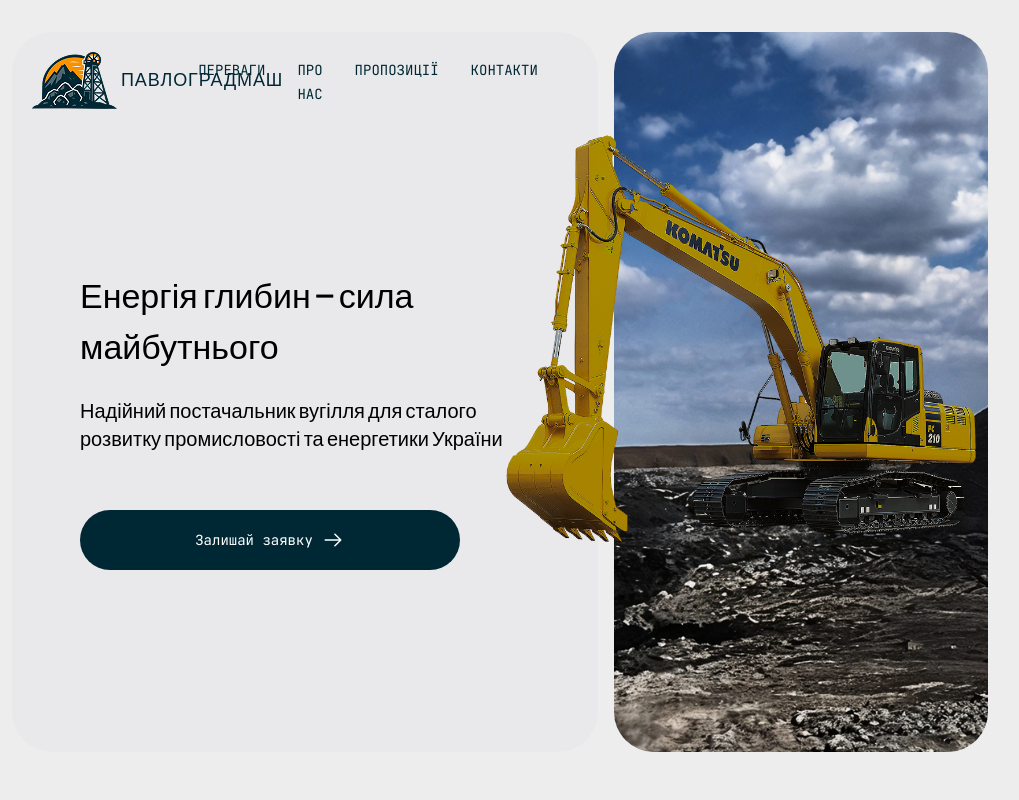
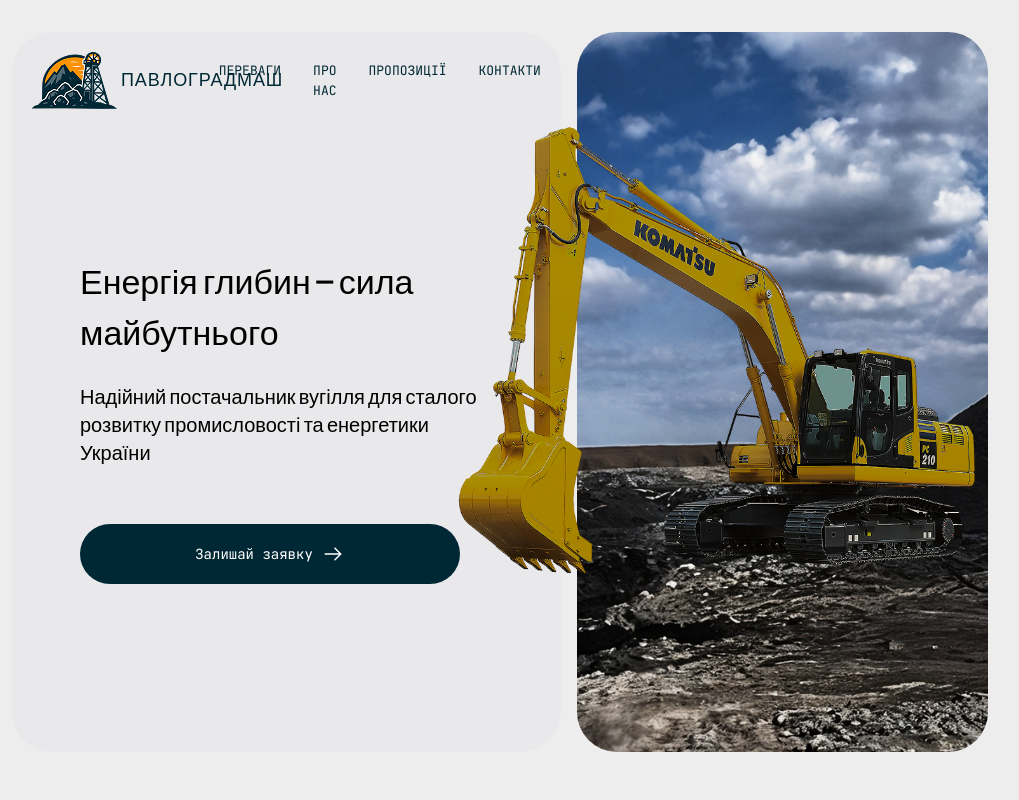
Before and after one commit to makson10/pavlogradmash, a React (Vite) app: page / in a window 1280 px wide. Shown: the top 800 px of the page, without its empty margins (140-1159 px from the left). Built offline with nearby package versions, Linux system fonts and the light colour scheme.

Commit message:
feat: add laptop responsive design

```diff
--- a/src/Home.tsx
+++ b/src/Home.tsx
@@ -7,9 +7,6 @@
 import OurPartners from './components/OurPartners/OurPartners';
 import Contacts from './components/Contacts/Contacts';
 import Footer from './components/Footer/Footer';
-
-// TODO:
-//? fix responsive design for laptop and big tablet
 
 const Home = () => (
 	<div className="min-w-screen min-h-screen max-sm:overflow-x-hidden">
--- a/src/components/AboutUs/AboutUs.tsx
+++ b/src/components/AboutUs/AboutUs.tsx
@@ -8,7 +8,7 @@
 			<SectionTitle title="ПРО НАШЕ ПІДПРИЄМСТВО" />
 		</div>
 		<div
-			className="rounded-[40px] bg-[#E9E9EB] mx-40 p-10 flex flex-row gap-12 max-sm:mx-8 max-sm:p-6 max-sm:flex-col max-sm:gap-8 md:max-lg:p-0 md:max-lg:m-0 md:max-lg:px-6 md:max-lg:py-4 md:max-lg:gap-10"
+			className="rounded-[40px] bg-[#E9E9EB] mx-40 p-10 flex flex-row gap-12 max-sm:mx-8 max-sm:p-6 max-sm:flex-col max-sm:gap-8 md:max-lg:p-0 md:max-lg:m-0 md:max-lg:px-6 md:max-lg:py-4 md:max-lg:gap-10 lg:max-xl:m-0"
 			id="about">
 			<ImageSlider />
 			<ImageText />
--- a/src/components/Advantages/AdvantagesList.tsx
+++ b/src/components/Advantages/AdvantagesList.tsx
@@ -2,7 +2,7 @@
 import { FirstIcon, SecondIcon, ThirdIcon, FourthIcon } from './Icons';
 
 const AdvantagesList = () => (
-	<div className="mx-28 flex flex-row justify-between gap-12 max-sm:flex-col max-sm:mx-0 max-sm:justify-center max-sm:gap-6 md:max-lg:grid md:max-lg:grid-cols-2 md:max-lg:gap-8 md:max-lg:mx-8">
+	<div className="mx-28 flex flex-row justify-between gap-12 max-sm:flex-col max-sm:mx-0 max-sm:justify-center max-sm:gap-6 md:max-lg:grid md:max-lg:grid-cols-2 md:max-lg:gap-8 md:max-lg:mx-8 lg:max-xl:mx-[4%]">
 		<AdvantageCard
 			icon={<FirstIcon />}
 			title="Висока якість вугілля"
--- a/src/components/Header/Header.tsx
+++ b/src/components/Header/Header.tsx
@@ -3,7 +3,7 @@
 
 const Header = () => (
 	<header
-		className="min-w-full px-30 flex flex-row gap-4 max-sm:px-0 max-sm:flex-col md:max-lg:p-0 md:max-lg:flex-row"
+		className="min-w-full px-30 flex flex-row gap-4 max-sm:px-0 max-sm:flex-col md:max-lg:p-0 md:max-lg:flex-row lg:max-xl:px-12"
 		id="home">
 		<InformationSection />
 		<ImageSection />
--- a/src/components/Header/InformationSection.tsx
+++ b/src/components/Header/InformationSection.tsx
@@ -1,8 +1,8 @@
+import NavigationHeader from './NavigationHeader';
 import InformationText from './InformationText';
-import NavigationHeader from './NavigationHeader';
 
 const InformationSection = () => (
-	<div className="bg-[#E9E9EB] w-[66%] min-h-[90vh] rounded-[40px] p-5 flex flex-col justify-between max-sm:w-full max-sm:p-0 max-sm:justify-start max-sm:pt-2 max-sm:rounded-0 max-sm:min-h-fit md:max-lg:w-full md:max-lg:bg-transparent md:max-lg:min-h-fit md:max-lg:gap-10">
+	<div className="bg-[#E9E9EB] w-[66%] min-h-[90vh] rounded-[40px] p-5 flex flex-col justify-between max-sm:w-full max-sm:p-0 max-sm:justify-start max-sm:pt-2 max-sm:rounded-0 max-sm:min-h-fit md:max-lg:w-full md:max-lg:bg-transparent md:max-lg:min-h-fit md:max-lg:gap-10 lg:max-xl:px-3">
 		<NavigationHeader />
 		<InformationText />
 		<div className="md:max-lg:hidden" />
--- a/src/components/Header/InformationText.tsx
+++ b/src/components/Header/InformationText.tsx
@@ -3,8 +3,8 @@
 
 	return (
 		<div className="md:max-lg:flex md:max-lg:flex-row md:max-lg:gap-4">
-			<div className="w-[80%] bebas-neue ml-12 flex flex-col gap-6 z-10 max-sm:bg-[url('/header/header-image-background.png')] max-sm:bg-cover max-sm:bg-bottom max-sm:w-full max-sm:m-0 max-sm:min-h-[450px] max-sm:px-6 max-sm:pt-20 max-sm:relative md:max-lg:ml-0 md:max-lg:bg-[#E9E9EB] md:max-lg:p-8 md:max-lg:py-24 md:max-lg:rounded-[40px] md:max-lg:w-[70%] md:max-lg:flex-row">
-				<div className="flex flex-col gap-6">
+			<div className="w-[80%] bebas-neue ml-12 flex flex-col gap-6 max-sm:bg-[url('/header/header-image-background.png')] max-sm:bg-cover max-sm:bg-bottom max-sm:w-full max-sm:m-0 max-sm:min-h-[450px] max-sm:px-6 max-sm:pt-20 max-sm:relative md:max-lg:ml-0 md:max-lg:bg-[#E9E9EB] md:max-lg:p-8 md:max-lg:py-24 md:max-lg:rounded-[40px] md:max-lg:w-[70%] md:max-lg:flex-row">
+				<div className="flex flex-col gap-6 z-10">
 					<div className="hidden max-sm:block bg-[#002834]/76 absolute w-full h-full top-0 left-0 -z-10" />
 					<img
 						src="header/header-image.png"
--- a/src/components/Header/NavigationHeader.tsx
+++ b/src/components/Header/NavigationHeader.tsx
@@ -1,12 +1,12 @@
 const NavigationHeader = () => (
-	<div className="z-10 flex flex-row justify-between items-center pr-10 max-sm:pr-0 max-sm:justify-center md:max-lg:pr-0">
+	<div className="z-10 flex flex-row justify-between items-center pr-10 max-sm:pr-0 max-sm:justify-center md:max-lg:pr-0 lg:max-2xl:pr-0">
 		<div className="flex flex-row gap-1 max-sm:flex-col max-sm:gap-2">
 			<img
 				src="/logo.png"
 				alt="pavlogradmash-logo"
-				className="max-sm:w-1/2 max-sm:h-1/2 max-sm:mx-auto"
+				className="max-sm:w-1/2 max-sm:h-1/2 max-sm:mx-auto lg:max-xl:w-1/3"
 			/>
-			<p className="bebas-neue text-[#002834] flex flex-col justify-center text-lg tracking-wider max-sm:text-lg max-sm:mt-0 max-sm:tracking-normal">
+			<p className="bebas-neue text-[#002834] flex flex-col justify-center text-lg tracking-wider max-sm:text-lg max-sm:mt-0 max-sm:tracking-normal lg:max-xl:text-sm">
 				ПАВЛОГРАДМАШ
 			</p>
 		</div>
@@ -16,32 +16,32 @@
 
 const NavigationBar = () => (
 	<nav className="max-sm:hidden md:max-lg:bg-[#E9E9EB] md:max-lg:p-4 md:max-lg:rounded-[22px]">
-		<ul className="flex flex-row gap-8 md:max-lg:gap-6 hover:text-[#F99200]">
+		<ul className="flex flex-row gap-8 text-[13px] md:max-lg:gap-6 hover:text-[#F99200] lg:max-xl:gap-2">
 			<li>
 				<a
 					href="#advantages"
-					className="text-[#002834] text-sm jetbrains-mono cursor-pointer transition hover:text-[#F99200]">
+					className="text-[#002834] jetbrains-mono cursor-pointer transition hover:text-[#F99200]">
 					ПЕРЕВАГИ
 				</a>
 			</li>
 			<li>
 				<a
 					href="#about"
-					className="text-[#002834] text-sm jetbrains-mono cursor-pointer transition hover:text-[#F99200]">
+					className="text-[#002834] jetbrains-mono cursor-pointer transition hover:text-[#F99200]">
 					ПРО НАС
 				</a>
 			</li>
 			<li>
 				<a
 					href="#offers"
-					className="text-[#002834] text-sm jetbrains-mono cursor-pointer transition hover:text-[#F99200]">
+					className="text-[#002834] jetbrains-mono cursor-pointer transition hover:text-[#F99200]">
 					ПРОПОЗИЦІЇ
 				</a>
 			</li>
 			<li>
 				<a
 					href="#contacts"
-					className="text-[#002834] text-sm jetbrains-mono cursor-pointer transition hover:text-[#F99200]">
+					className="text-[#002834] jetbrains-mono cursor-pointer transition hover:text-[#F99200]">
 					КОНТАКТИ
 				</a>
 			</li>
--- a/src/components/OurCoal/OurCoal.tsx
+++ b/src/components/OurCoal/OurCoal.tsx
@@ -3,7 +3,7 @@
 import SectionTwo from './SectionTwo';
 
 const OurCoal = () => (
-	<div className="flex flex-col gap-8 mx-40 max-sm:m-0 md:max-lg:m-0">
+	<div className="flex flex-col gap-8 mx-40 max-sm:m-0 md:max-lg:m-0 lg:max-xl:mx-20">
 		<SectionTitle title="НАШЕ ВУГІЛЛЯ" />
 		<div className="mt-8 flex flex-col gap-8 max-sm:gap-12 max-sm:mt-4 md:max-lg:mt-4 md:max-lg:gap-12 md:max-lg:mx-4">
 			<SectionOne />
--- a/src/components/OurCoal/SectionOne.tsx
+++ b/src/components/OurCoal/SectionOne.tsx
@@ -6,7 +6,9 @@
 			className="w-[650px] h-[350px] object-cover rounded-[16px] max-sm:w-[200px] max-sm:h-[200px] md:max-lg:w-1/2 md:max-lg:h-[230px] max-md:max-lg:object-top"
 		/>
 		<div className="flex flex-col gap-6 w-2/3 max-sm:text-center max-sm:gap-2 max-sm:w-full md:max-lg:gap-2">
-			<h2 className="text-[24px] bebas-neue text-[#F99200]">Кам’яне вугілля — надійне паливо для промисловості</h2>
+			<h2 className="text-[24px] bebas-neue text-[#F99200] max-sm:w-4/5 max-sm:mx-auto">
+				Кам’яне вугілля — надійне паливо для промисловості
+			</h2>
 			<h2 className="text-[18px] bebas-neue text-[#002834] leading-[36px] max-sm:leading-normal max-sm:text-[15px] max-sm:w-4/5 max-sm:mx-auto md:max-lg:text-sm md:max-lg:leading-[1.5]">
 				Кам’яне вугілля — цінне енергетичне паливо, утворене з рослинних
 				залишків під тиском і температурою. Ми спеціалізуємось на постачанні
--- a/src/components/OurCoal/SectionTwo.tsx
+++ b/src/components/OurCoal/SectionTwo.tsx
@@ -1,7 +1,7 @@
 const SectionTwo = () => (
 	<div className="flex flex-row gap-8 justify-between items-center max-sm:flex-col-reverse">
 		<div className="flex flex-col gap-6 w-2/3 max-sm:text-center max-sm:gap-2 max-sm:w-full md:max-lg:w-full md:max-lg:gap-2">
-			<h2 className="text-[24px] bebas-neue text-[#F99200]">
+			<h2 className="text-[24px] bebas-neue text-[#F99200] max-sm:w-4/5 max-sm:mx-auto">
 				Вугільний шлам (аргіліт) — ефективне рішення для вашого бізнесу
 			</h2>
 			<h2 className="text-[18px] bebas-neue text-[#002834] leading-[36px] max-sm:leading-normal max-sm:text-[15px] max-sm:w-4/5 max-sm:mx-auto md:max-lg:text-sm md:max-lg:leading-[1.5]">
```
